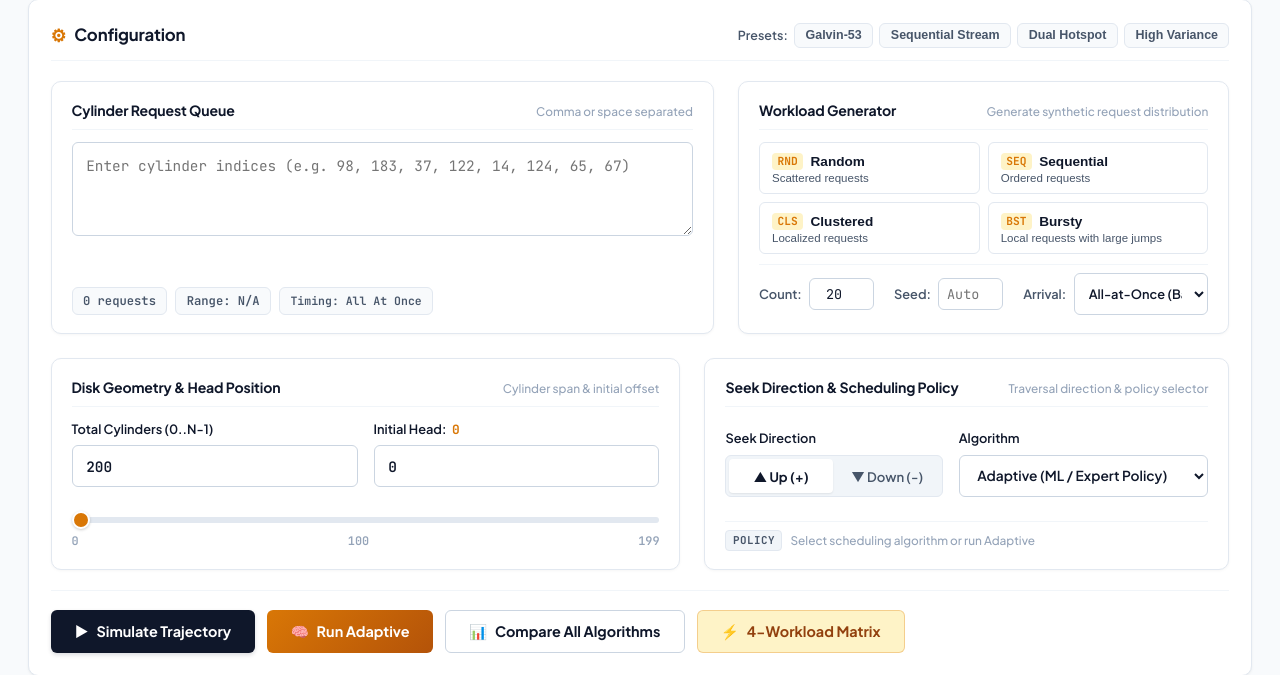
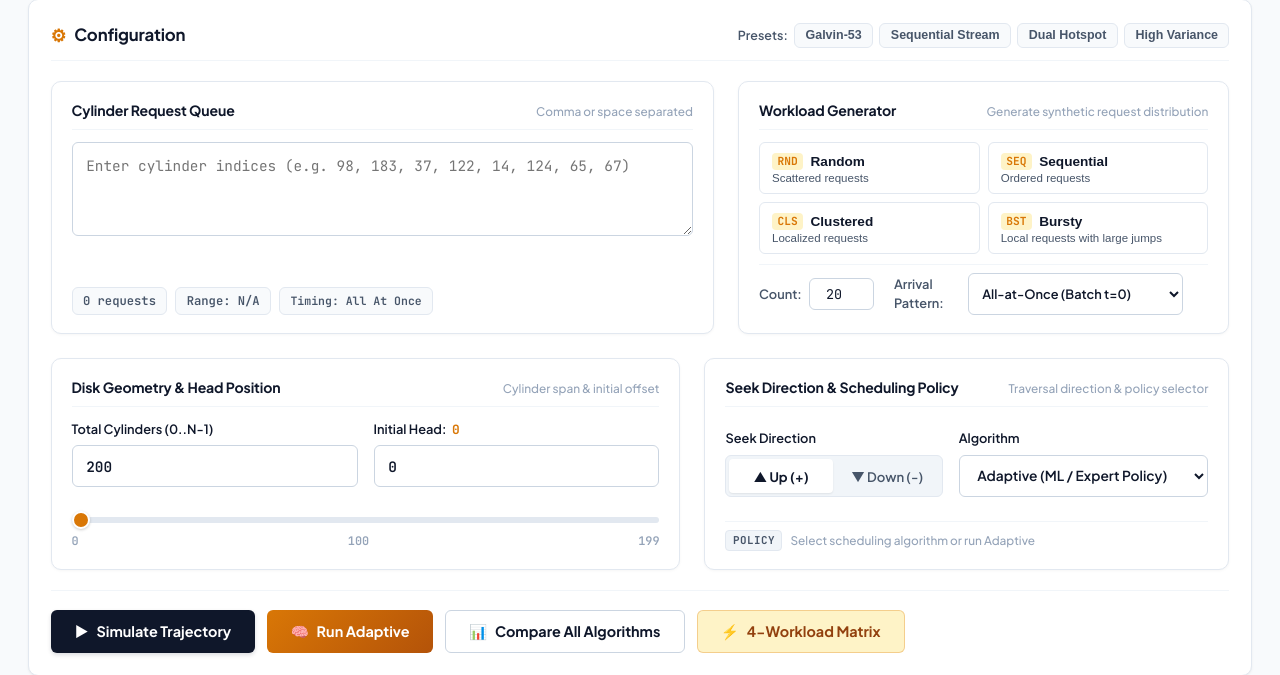
Before and after one commit to priyal-khunia/os.io, a Flask app: page / in a window 1280 px wide. Shown: the part 208-883 px from the top of the page. Run offline with Flask 3, Linux system fonts and the light colour scheme.

Commit message:
Remove visible seed input and use fixed internal seed 0 for reproducible workload generation

```diff
--- a/app.py
+++ b/app.py
@@ -111,7 +111,7 @@ def api_generate_workload():
         count = int(data.get("count", 20))
         disk_size = int(data.get("disk_size", 200))
         seed = data.get("seed")
-        seed = int(seed) if seed is not None and seed != "" else None
+        seed = int(seed) if seed is not None and str(seed).strip() != "" else 0
 
         count = max(1, min(200, count))
         disk_size = max(10, min(10000, disk_size))
@@ -359,7 +359,7 @@ def api_compare_all_workloads():
         direction = str(data.get("direction", "UP")).upper()
         arrival_pattern = str(data.get("arrival_pattern", "all_at_once")).lower()
         seed = data.get("seed")
-        seed = int(seed) if seed is not None and seed != "" else 42
+        seed = int(seed) if seed is not None and str(seed).strip() != "" else 0
 
         count = max(5, min(100, count))
         disk_size = max(20, min(2000, disk_size))
--- a/disk_scheduler/workload_generator.py
+++ b/disk_scheduler/workload_generator.py
@@ -216,7 +216,7 @@ def generate_workload(
     pattern: str = "random",
     count: int = 20,
     disk_size: int = 200,
-    seed: Optional[int] = None,
+    seed: Optional[int] = 0,
     arrival_pattern: str = "all_at_once"
 ) -> Dict[str, Any]:
     """
@@ -226,6 +226,9 @@ def generate_workload(
     pattern_key = pattern.lower().strip()
     if pattern_key not in GENERATORS:
         raise ValueError(f"Unknown workload pattern '{pattern}'. Choose from {list(GENERATORS.keys())}")
+
+    if seed is None:
+        seed = 0
 
     generator_fn = GENERATORS[pattern_key]
     requests = generator_fn(count=count, disk_size=disk_size, seed=seed)
--- a/static/js/app.js
+++ b/static/js/app.js
@@ -39,7 +39,6 @@ document.addEventListener('DOMContentLoaded', () => {
         btnDirDown: document.getElementById('btnDirDown'),
         algoSelect: document.getElementById('algoSelect'),
         genCountInput: document.getElementById('genCountInput'),
-        genSeedInput: document.getElementById('genSeedInput'),
 
         // Buttons
         btnSimulate: document.getElementById('btnSimulate'),
@@ -410,7 +409,7 @@ document.addEventListener('DOMContentLoaded', () => {
 
     async function generateWorkloadPattern(pattern) {
         const count = parseInt(elements.genCountInput.value, 10) || 20;
-        const seed = elements.genSeedInput.value ? parseInt(elements.genSeedInput.value, 10) : null;
+        const seed = 0; // Fixed internal seed for reproducible workload generation
         const diskSize = parseInt(elements.diskSizeInput.value, 10) || 200;
         const arrPat = elements.arrivalPatternSelect ? elements.arrivalPatternSelect.value : state.arrivalPattern;
 
@@ -418,7 +417,7 @@ document.addEventListener('DOMContentLoaded', () => {
             const resp = await fetch('/api/generate-workload', {
                 method: 'POST',
                 headers: { 'Content-Type': 'application/json' },
-                body: JSON.stringify({ pattern, count, disk_size: diskSize, seed, arrival_pattern: arrPat })
+                body: JSON.stringify({ pattern, count, disk_size: diskSize, seed: 0, arrival_pattern: arrPat })
             });
             const res = await resp.json();
             if (res.success) {
@@ -447,7 +446,7 @@ document.addEventListener('DOMContentLoaded', () => {
                 initial_head: state.initialHead,
                 direction: state.direction,
                 arrival_pattern: state.arrivalPattern,
-                seed: elements.genSeedInput.value ? parseInt(elements.genSeedInput.value, 10) : 42,
+                seed: 0,
                 _timestamp: Date.now()
             };
 
--- a/templates/index.html
+++ b/templates/index.html
@@ -132,12 +132,8 @@
                                 <label for="genCountInput">Count:</label>
                                 <input type="number" id="genCountInput" value="20" min="5" max="100" class="mini-input">
                             </div>
-                            <div class="param-item">
-                                <label for="genSeedInput">Seed:</label>
-                                <input type="number" id="genSeedInput" placeholder="Auto" class="mini-input">
-                            </div>
                             <div class="param-item arrival-param-item">
-                                <label for="arrivalPatternSelect">Arrival:</label>
+                                <label for="arrivalPatternSelect">Arrival Pattern:</label>
                                 <select id="arrivalPatternSelect" class="styled-select mini-select">
                                     <option value="all_at_once" selected>All-at-Once (Batch t=0)</option>
                                     <option value="sequential">Sequential (Δt=5ms)</option>
```
